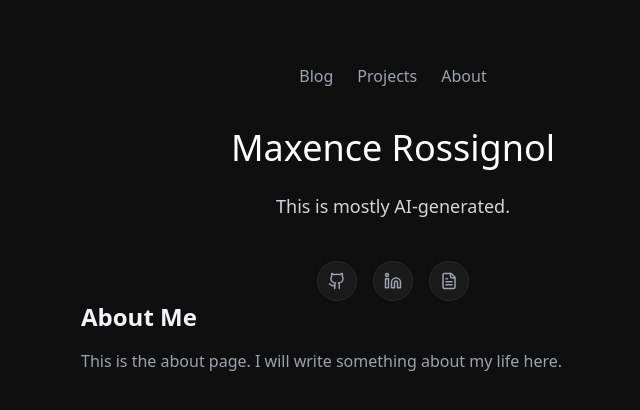
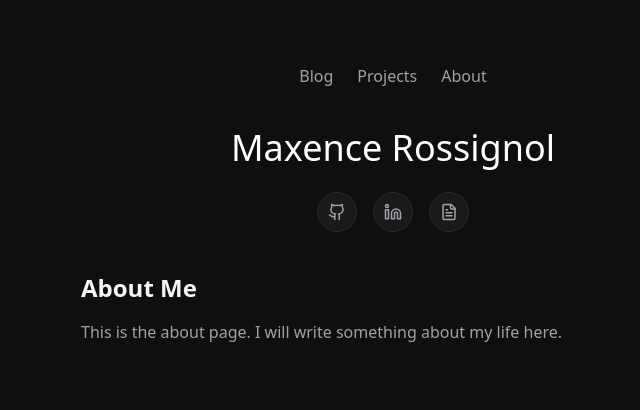
Before and after one commit to maxmaxou2/portfolio, a React (Vite) app: page /about in a window 1280 px wide. Shown: the top 410 px of the page, without its empty margins (247-887 px from the left). Built offline with nearby package versions, Linux system fonts and the light colour scheme.

Commit message:
add(3 differents sections now):one for blogging, one about me and one about my projects

```diff
--- a/src/App.tsx
+++ b/src/App.tsx
@@ -1,5 +1,10 @@
 import React, { useState, useEffect } from 'react';
-import { BrowserRouter as Router, Route, Routes } from 'react-router-dom';
+import { BrowserRouter as Router, Route, Routes, useLocation } from 'react-router-dom';
+import {
+    FileText,
+    Github,
+    Linkedin,
+} from 'lucide-react';
 
 import Navbar from './components/Navbar';
 import Projects from './components/Projects';
@@ -22,16 +27,18 @@ const sentences = [
     "Trying to add more human data to www."
 ];
 
-function App() {
+function AppContent() {
+    const location = useLocation();
     const [randomSentence, setRandomSentence] = useState("");
 
     useEffect(() => {
         const randomIndex = Math.floor(Math.random() * sentences.length);
         setRandomSentence(sentences[randomIndex]);
-    }, []);
+    }, [location]);
+
+    const isAboutPage = location.pathname === '/about';
 
     return (
-        <Router>
         <div className="min-h-screen bg-[#0f0f0f] text-gray-100">
             <div className="max-w-2xl mx-auto px-6 py-16">
                 <Navbar />
@@ -40,9 +47,46 @@ function App() {
                     <h1 className="text-4xl font-light mb-6 text-white text-center">
                         Maxence Rossignol
                     </h1>
-                        <p className="text-lg leading-relaxed text-gray-300 font-light text-center">
-                            {randomSentence}
-                        </p>
+                    <div className="text-lg leading-relaxed text-gray-300 font-light text-center">
+                        {isAboutPage ? (
+                            <div className="flex justify-center space-x-4 mt-6">
+                                <a
+                                    href="https://github.com/maxmaxou2"
+                                    className="group flex items-center justify-center w-10 h-10 rounded-full bg-[#1a1a1a] border border-[#2a2a2a] hover:border-[#3a3a3a] transition-colors duration-200"
+                                    aria-label="GitHub"
+                                >
+                                    <Github
+                                        size={18}
+                                        className="text-gray-400 group-hover:text-gray-300 transition-colors duration-200"
+                                    />
+                                </a>
+                                <a
+                                    href="https://www.linkedin.com/in/maxencerossignol/"
+                                    className="group flex items-center justify-center w-10 h-10 rounded-full bg-[#1a1a1a] border border-[#2a2a2a] hover:border-[#3a3a3a] transition-colors duration-200"
+                                    aria-label="LinkedIn"
+                                >
+                                    <Linkedin
+                                        size={18}
+                                        className="text-gray-400 group-hover:text-gray-300 transition-colors duration-200"
+                                    />
+                                </a>
+                                <a
+                                    href="/assets/pdfs/CV_Maxence_Rossignol.pdf"
+                                    target="_blank"
+                                    rel="noopener noreferrer"
+                                    className="group flex items-center justify-center w-10 h-10 rounded-full bg-[#1a1a1a] border border-[#2a2a2a] hover:border-[#3a3a3a] transition-colors duration-200"
+                                    aria-label="Resume"
+                                >
+                                    <FileText
+                                        size={18}
+                                        className="text-gray-400 group-hover:text-gray-300 transition-colors duration-200"
+                                    />
+                                </a>
+                            </div>
+                        ) : (
+                            <p>{randomSentence}</p>
+                        )}
+                    </div>
                 </div>
 
                 <Routes>
@@ -52,6 +96,13 @@ function App() {
                 </Routes>
             </div>
         </div>
+    );
+}
+
+function App() {
+    return (
+        <Router>
+            <AppContent />
         </Router>
     );
 }
--- a/src/components/About.tsx
+++ b/src/components/About.tsx
@@ -1,47 +1,8 @@
 import React from 'react';
-import {
-    Github,
-    Linkedin,
-    FileText,
-} from 'lucide-react';
 
 function About() {
     return (
         <div>
-            <div className="flex justify-center space-x-4 mt-6">
-                <a
-                    href="https://github.com/maxmaxou2"
-                    className="group flex items-center justify-center w-10 h-10 rounded-full bg-[#1a1a1a] border border-[#2a2a2a] hover:border-[#3a3a3a] transition-colors duration-200"
-                    aria-label="GitHub"
-                >
-                    <Github
-                        size={18}
-                        className="text-gray-400 group-hover:text-gray-300 transition-colors duration-200"
-                    />
-                </a>
-                <a
-                    href="https://www.linkedin.com/in/maxencerossignol/"
-                    className="group flex items-center justify-center w-10 h-10 rounded-full bg-[#1a1a1a] border border-[#2a2a2a] hover:border-[#3a3a3a] transition-colors duration-200"
-                    aria-label="LinkedIn"
-                >
-                    <Linkedin
-                        size={18}
-                        className="text-gray-400 group-hover:text-gray-300 transition-colors duration-200"
-                    />
-                </a>
-                <a
-                    href="/assets/pdfs/CV_Maxence_Rossignol.pdf"
-                    target="_blank"
-                    rel="noopener noreferrer"
-                    className="group flex items-center justify-center w-10 h-10 rounded-full bg-[#1a1a1a] border border-[#2a2a2a] hover:border-[#3a3a3a] transition-colors duration-200"
-                    aria-label="Resume"
-                >
-                    <FileText
-                        size={18}
-                        className="text-gray-400 group-hover:text-gray-300 transition-colors duration-200"
-                    />
-                </a>
-            </div>
             <h2 className="text-2xl font-bold mb-4">About Me</h2>
             <p className="text-gray-400">
                 This is the about page. I will write something about my life here.
```
Also changed, not shown: src/components/Blog.tsx (line endings or trailing spaces). Lines whose indentation alone changed are shown as unchanged.
